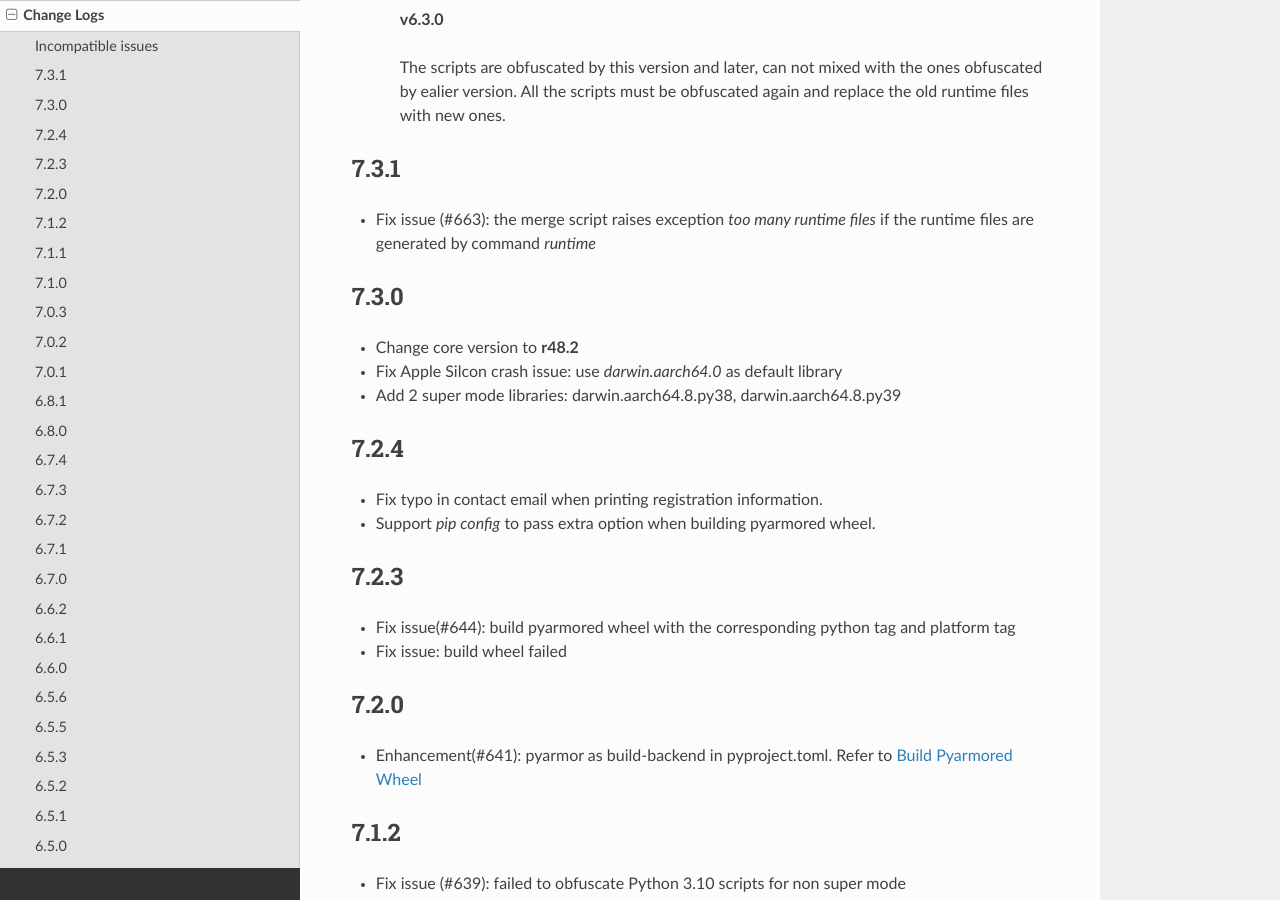
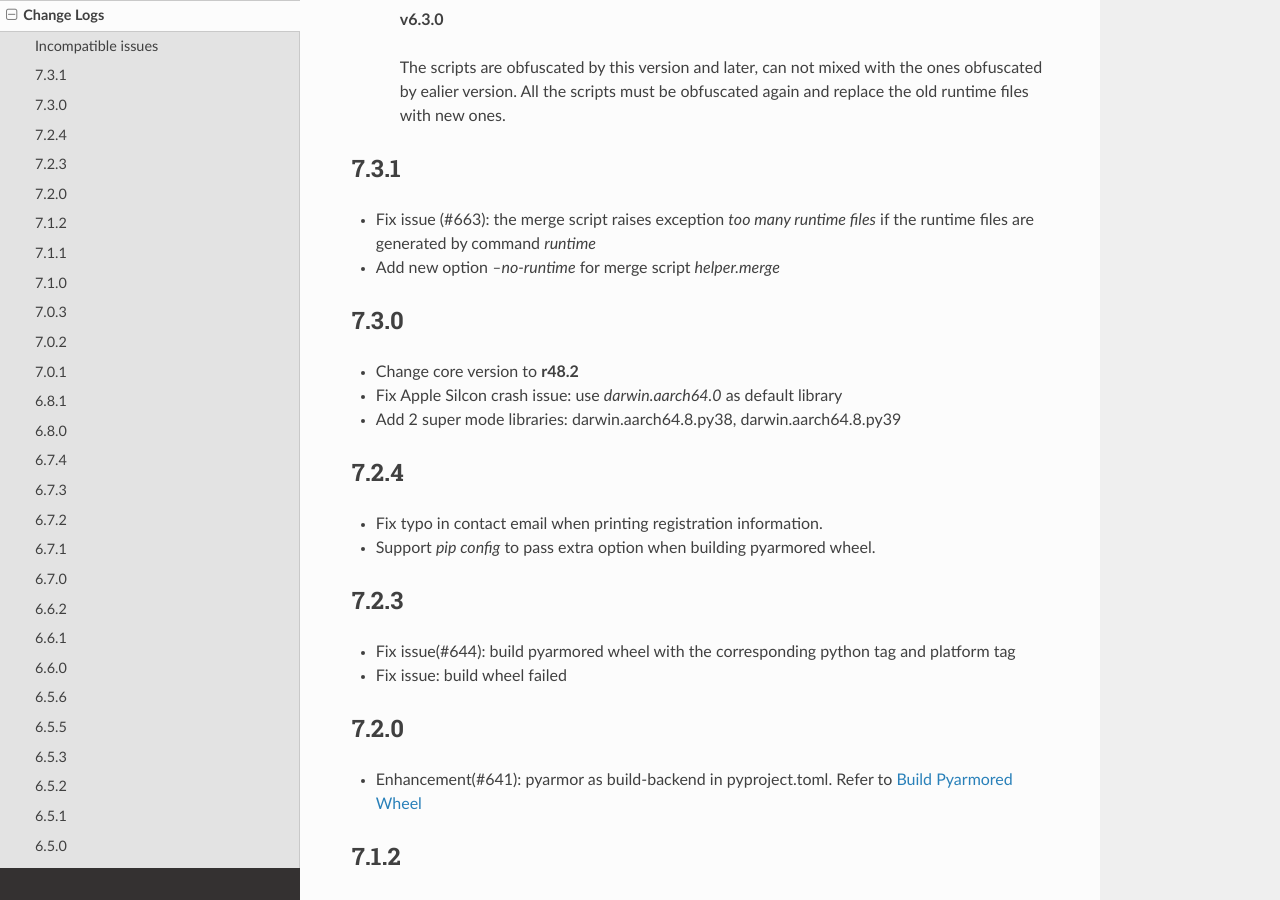
Before and after one commit to dashingsoft/pyarmor, a Sphinx documentation site: the page built from docs/change-logs.rst, in a window 1280 px wide and 900 px high, scrolled down 630 px. Built offline with Sphinx 7.4.7 and the Read the Docs theme 2.0.0, drawn with Linux system fonts in a browser that asks for light colours.

Commit message:
Add change log

```diff
--- a/docs/change-logs.rst
+++ b/docs/change-logs.rst
@@ -46,6 +46,7 @@
 -----
 * Fix issue (#663): the merge script raises exception `too many runtime files`
   if the runtime files are generated by command `runtime`
+* Add new option `--no-runtime` for merge script `helper.merge`
 
 7.3.0
 -----
```
